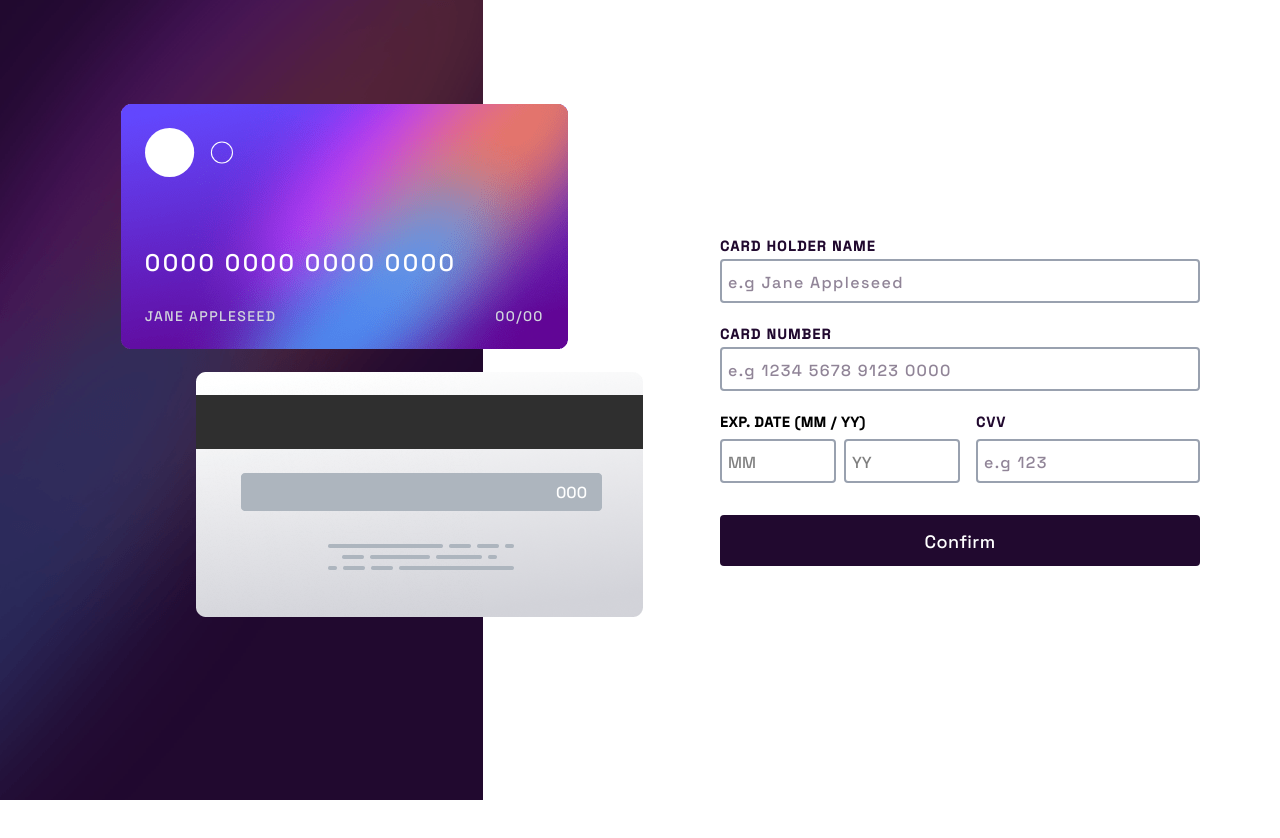
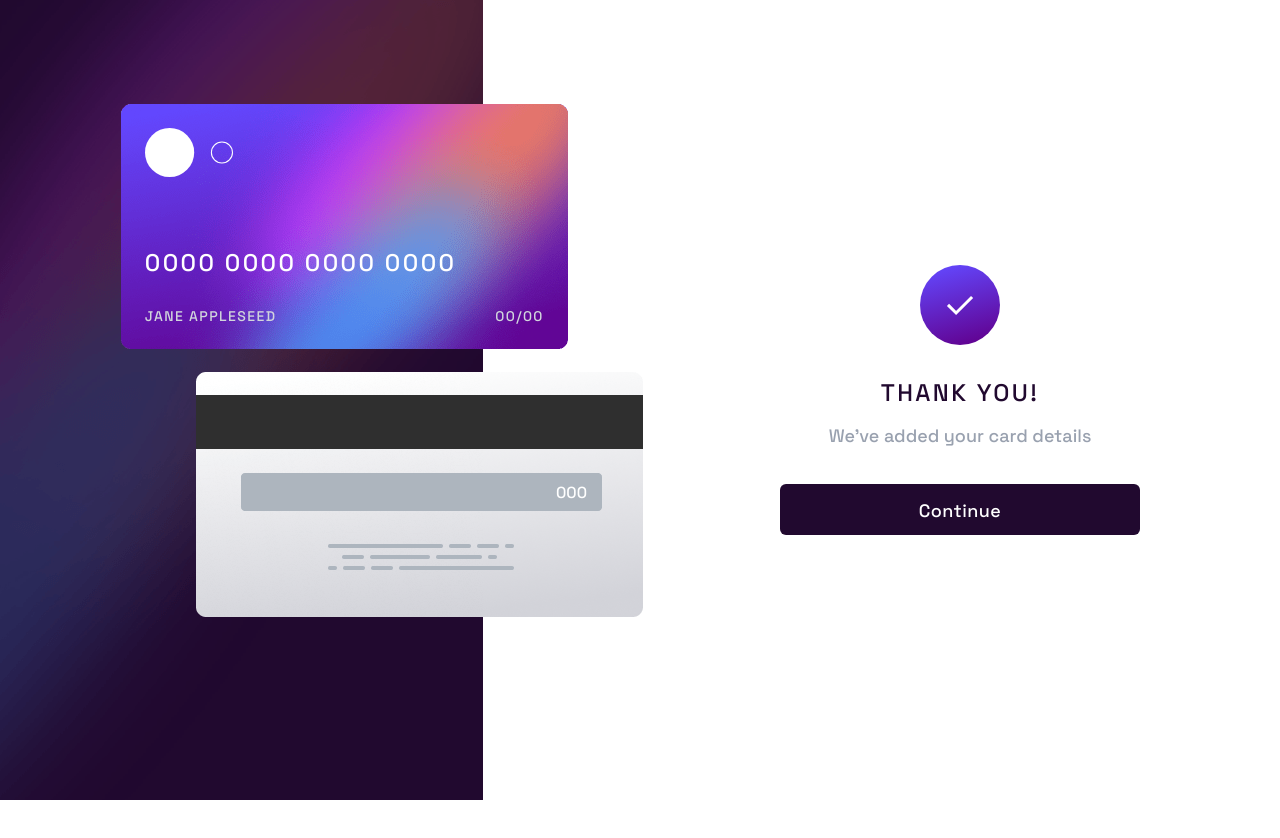
Before and after one commit to corneliusweb/credit-card, a React (Vite) app: page / in a window 1280 px wide. Shown: the top 838 px of the page. Built offline with nearby package versions, Linux system fonts and the light colour scheme.

Commit message:
Create & style success component

```diff
--- a/src/components/Button.jsx
+++ b/src/components/Button.jsx
@@ -1,8 +1,9 @@
-const Button = ({ type, label }) => {
+const Button = ({ type, label, onClick }) => {
 	return (
 		<button
 			type={type}
-			className='bg-purple text-white block w-full py-3 cursor-pointer tracking-wide rounded-sm'
+			onClick={onClick}
+			className='bg-purple text-white block w-full py-3 cursor-pointer tracking-wide rounded-md'
 		>
 			{label}
 		</button>
--- /dev/null
+++ b/src/components/SuccessMessage.jsx
@@ -0,0 +1,19 @@
+import Button from './Button';
+
+const SuccessMessage = ({ icon, setIsSuccessful }) => {
+	return (
+		<div className='text-center w-[360px] p-3 sm:p-0 grid gap-3'>
+			<img src={icon} alt='success icon' className='mx-auto mb-4' />
+			<h2 className='text-purple uppercase tracking-widest text-2xl leading-9'>
+				Thank you!
+			</h2>
+			<p className='text-gray-400 mb-6'>We've added your card details</p>
+			<Button
+				label={'Continue'}
+				type={'button'}
+				onClick={() => setIsSuccessful(false)}
+			/>
+		</div>
+	);
+};
+export default SuccessMessage;
--- a/src/index.css
+++ b/src/index.css
@@ -26,11 +26,11 @@
 
 @layer components {
 	.input-style {
-		@apply rounded-sm border-2 border-gray-400 block w-full py-2 px-1.5 outline-0 mt-1 font-normal text-base;
+		@apply rounded-md border-2 border-gray-400 block w-full py-2 px-1.5 outline-0 mt-1 font-normal text-base;
 	}
 
 	.flex-input-style {
-		@apply rounded-sm border-2 border-gray-400  px-1.5 outline-0 mt-2 w-1/2 text-base font-normal;
+		@apply rounded-md border-2 border-gray-400  px-1.5 outline-0 mt-2 w-1/2 text-base font-normal;
 	}
 
 	.label-style {
--- a/src/pages/NewCard.jsx
+++ b/src/pages/NewCard.jsx
@@ -1,5 +1,6 @@
 import { useState } from 'react';
 import NewCardForm from '../components/NewCardForm';
+import SuccessMessage from '../components/SuccessMessage';
 import {
 	bgCardBack,
 	bgCardFront,
@@ -13,6 +14,7 @@ const NewCard = () => {
 	const [expiryMonth, setExpiryMonth] = useState(0);
 	const [expiryYear, setExpiryYear] = useState(0);
 	const [cvv, setCvv] = useState(null);
+	const [isSuccessful, setIsSuccessful] = useState(true);
 
 	const formattedCardNumber = (number) => {
 		if (!number) return;
@@ -81,6 +83,7 @@ const NewCard = () => {
 				</div>
 			</div>
 			<div className='flex items-center justify-center'>
+				{!isSuccessful ? (
 					<NewCardForm
 						cardStates={{
 							setCardHolderName,
@@ -90,6 +93,12 @@ const NewCard = () => {
 							setCvv,
 						}}
 					/>
+				) : (
+					<SuccessMessage
+						icon={iconComplete}
+						setIsSuccessful={setIsSuccessful}
+					/>
+				)}
 			</div>
 		</main>
 	);
```
Lines whose indentation alone changed are shown as unchanged.
